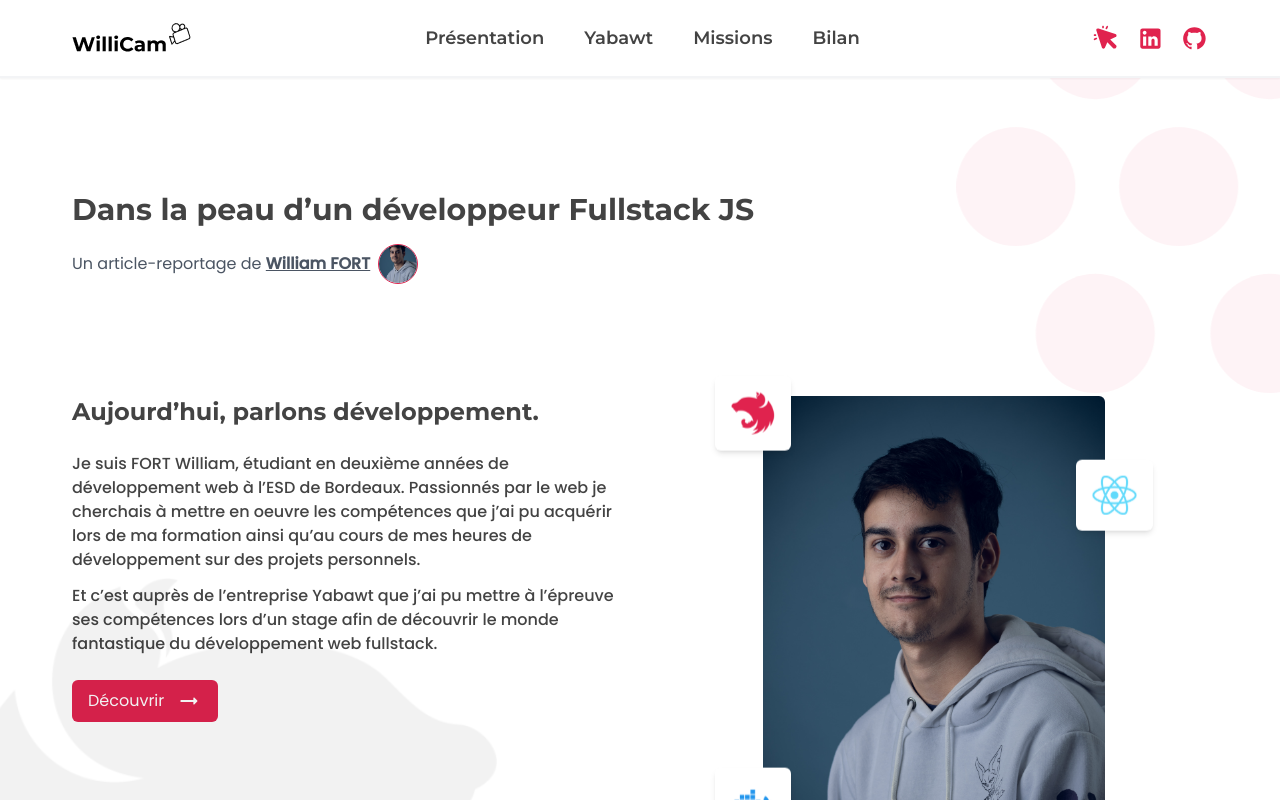
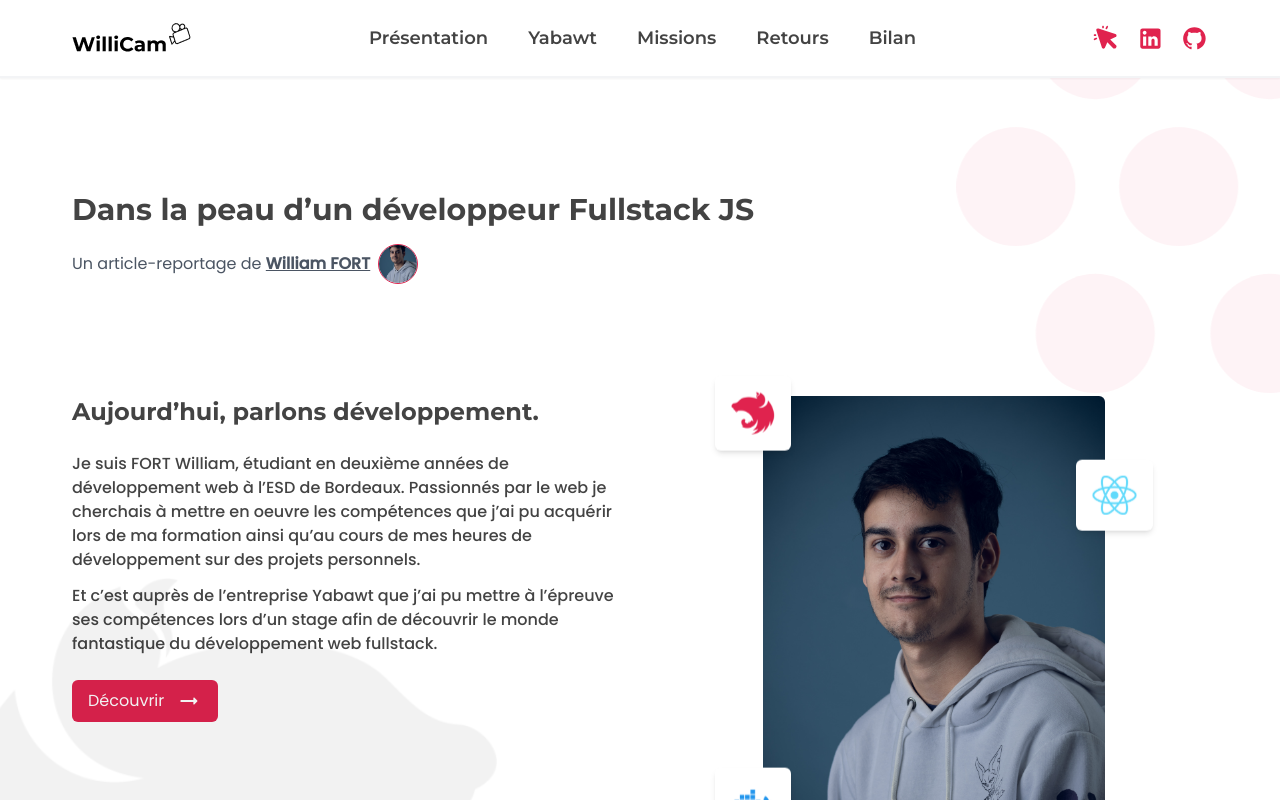
Before and after one commit to Draxx0/Yabawt-Rapport, a React (Vite) app: page / in a window 1280 px wide. Shown: the top 800 px of the page. Built offline with nearby package versions, Linux system fonts and the light colour scheme.

Commit message:
:sparkles: add scroll links & new testimonials link

```diff
--- a/src/common/components/Header.tsx
+++ b/src/common/components/Header.tsx
@@ -16,10 +16,13 @@ const Header = () => {
       <Link label="Yabawt" url="yabawt" />
      </li>
      <li>
-      <Link label="Missions" url="" />
+      <Link label="Missions" url="missions" />
      </li>
      <li>
-      <Link label="Bilan" url="" />
+      <Link label="Retours" url="testimonials" />
+     </li>
+     <li>
+      <Link label="Bilan" url="review" />
      </li>
     </ul>
 
```
